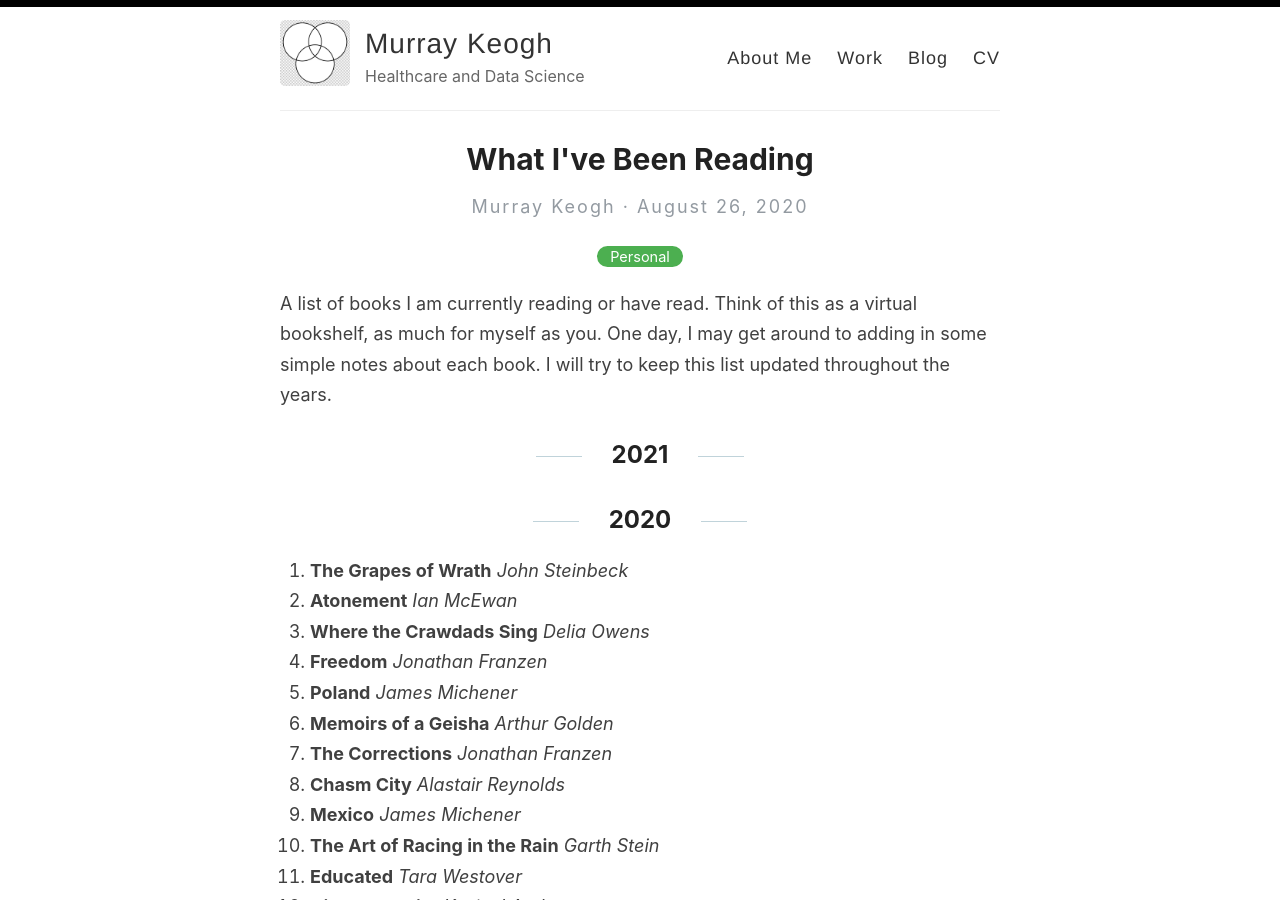
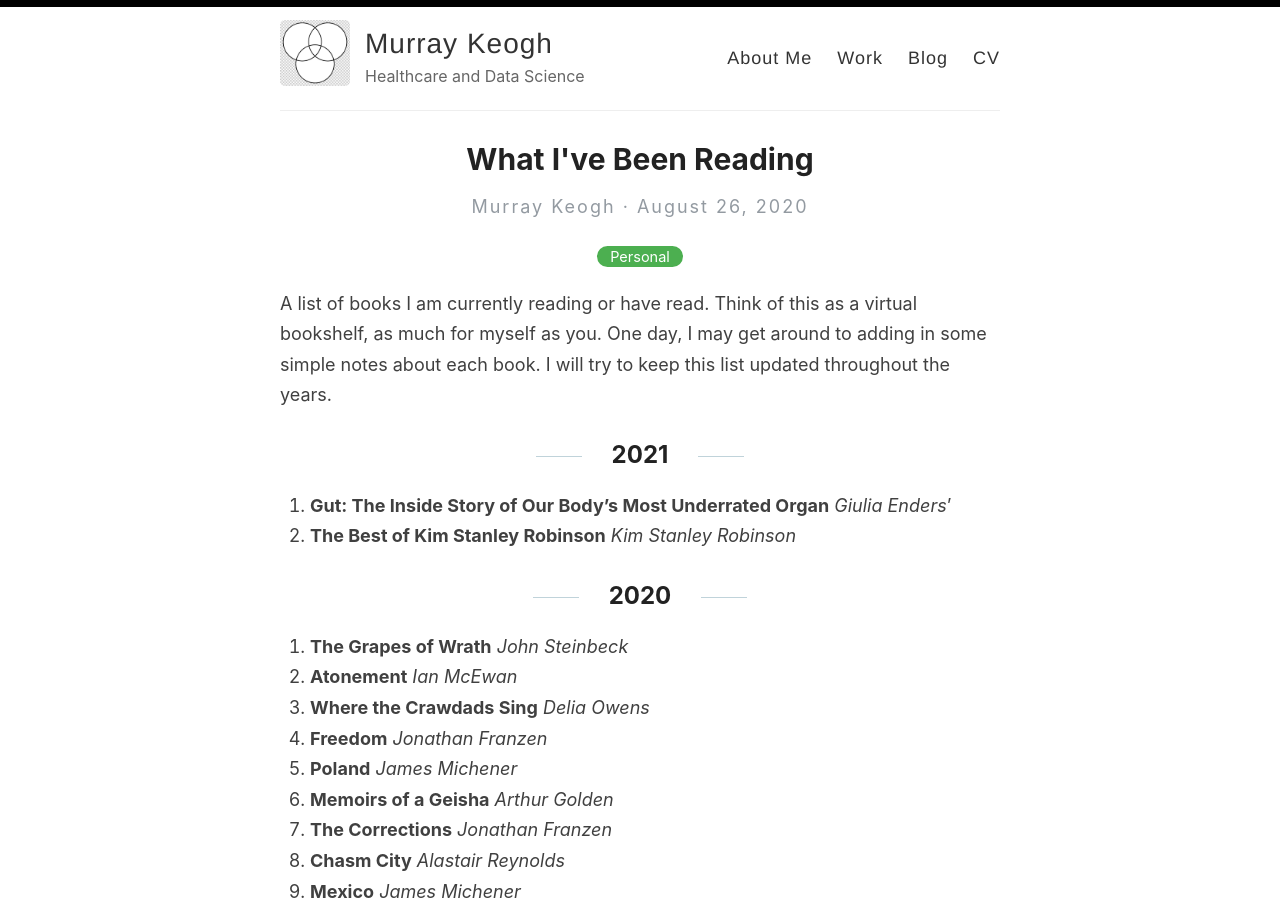
Before and after one commit to Murrkeys/Murrkeys.github.io, a Jekyll site: the page built from _posts/2020-08-26-books.md, in a window 1280 px wide and 900 px high. Built offline with Jekyll 4.4.1, drawn with Linux system fonts in a browser that asks for light colours.

Commit message:
Update 2020-08-26-books.md

```diff
--- a/_posts/2020-08-26-books.md
+++ b/_posts/2020-08-26-books.md
@@ -6,6 +6,9 @@ categories: Personal
 A list of books I am currently reading or have read. Think of this as a virtual bookshelf, as much for myself as you.  One day, I may get around to adding in some simple notes about each book.  I will try to keep this list updated throughout the years.
 
 ## 2021
+
+1. **Gut: The Inside Story of Our Body's Most Underrated Organ** *Giulia Enders*'
+2. **The Best of Kim Stanley Robinson** *Kim Stanley Robinson*
 
 ## 2020
 
```
